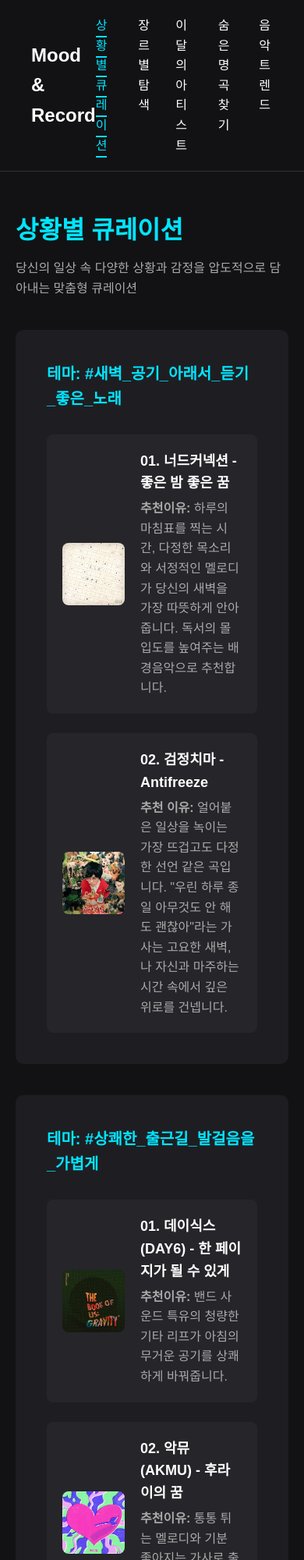
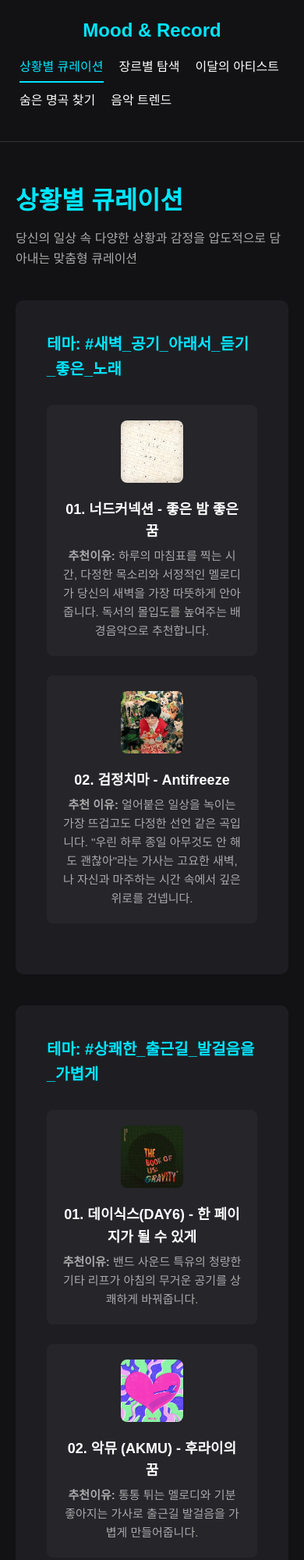
Before and after one commit to pwx200400-design/pwx200400-design.github.io, a plain HTML site: page situation.html in a window 390 px wide. Shown: the top 2000 px of the page at 78% size. Drawn offline with Linux system fonts and the light colour scheme.

Commit message:
Update situation.html

```diff
--- a/situation.html
+++ b/situation.html
@@ -1,5 +1,5 @@
 <!DOCTYPE html>
-<html>
+<html lang="ko">
 <head>
     <meta charset="UTF-8">
     <meta name="viewport" content="width=device-width, initial-scale=1.0">
@@ -7,27 +7,55 @@
     <style>
         * { margin: 0; padding: 0; box-sizing: border-box; }
         body { background-color: #121214; color: #ffffff; font-family: 'Pretendard', sans-serif; line-height: 1.6; }
-    a { text-decoration: none; color: inherit; }
+        a { text-decoration: none; color: inherit; display: block; }
         ul { list-style: none; }
 
+        [class*="c_"] { float: left; padding: 10px; width: 100%; }
+        .clearfix::after { content: ""; display: block; clear: both; }
 
-    header { display: flex; justify-content: space-between; align-items: center; padding: 20px 40px; border-bottom: 1px solid #333; }
-    .logo { font-size: 24px; font-weight: bold; }
-    .gnb { display: flex; gap: 30px; }
-    .gnb li a { font-size: 16px; transition: color 0.3s, border-bottom 0.3s; padding-bottom: 5px; }
+        @media only screen and (min-width: 768px) {
+            .c_4 { width: 33.33%; }
+            .c_6 { width: 50%; }
+            .c_8 { width: 66.66%; }
+            .c_12 { width: 100%; }
+        }
+
+        header { padding: 20px 40px; border-bottom: 1px solid #333; overflow: hidden; }
+        .logo { font-size: 24px; font-weight: bold; float: left; margin-top: 5px; color: #00e5ff; }
+        .gnb { float: right; overflow: hidden; }
+        .gnb li { float: left; margin-left: 30px; }
+        .gnb li a { padding-bottom: 5px; border-bottom: 2px solid transparent; transition: 0.3s; }
         .gnb li a:hover, .gnb li a.active { color: #00e5ff; border-bottom: 2px solid #00e5ff; }
-
 
         .sub-container { max-width: 1200px; margin: 50px auto; padding: 0 20px; }
         .page-title { font-size: 32px; color: #00e5ff; margin-bottom: 10px; }
         .page-desc { font-size: 16px; color: #aaa; margin-bottom: 40px; }
 
+        .theme-box { background: #1e1e22; padding: 40px; border-radius: 10px; margin-bottom: 40px; }
+        .theme-title { color: #00e5ff; margin-bottom: 30px; font-size: 20px; font-weight: bold; }
 
-    footer { text-align: center; padding: 30px; border-top: 1px solid #333; color: #777; margin-top: 60px; }
+        .track-item { background: #25252a; padding: 20px; border-radius: 8px; margin-bottom: 25px; }
+        .track-img { float: left; width: 80px; height: 80px; border-radius: 8px; object-fit: cover; margin-right: 20px; }
+
+        .track-info { overflow: hidden; padding-top: 5px; }
+        .track-info h4 { font-size: 18px; margin-bottom: 5px; }
+        .track-info p { color: #aaa; font-size: 15px; }
+
+        footer { text-align: center; padding: 40px; border-top: 1px solid #333; color: #777; margin-top: 60px; clear: both; display: block; width: 100%; position: relative; z-index: 10; background-color: #121214; }
+
+        @media only screen and (max-width: 767px) {
+            header { text-align: center; padding: 15px; }
+            .logo { float: none; display: inline-block; margin-bottom: 15px; }
+            .gnb { float: none; display: inline-block; }
+            .gnb li { margin: 0 10px 10px 10px; }
+            .track-img { float: none; display: block; margin: 0 auto 15px auto; }
+            .track-info { text-align: center; }
+        }
     </style>
 </head>
 <body>
-    <header>
+
+    <header class="clearfix">
         <div class="logo"><a href="index.html">Mood & Record</a></div>
         <ul class="gnb">
             <li><a href="situation.html" class="active">상황별 큐레이션</a></li>
@@ -42,62 +70,62 @@
         <h2 class="page-title">상황별 큐레이션</h2>
         <p class="page-desc">당신의 일상 속 다양한 상황과 감정을 압도적으로 담아내는 맞춤형 큐레이션</p>
 
-        <div style="background: #1e1e22; padding: 40px; border-radius: 10px; margin-bottom: 40px;">
-            <p style="color: #00e5ff; margin-bottom: 30px; font-size: 20px; font-weight: bold;">테마: #새벽_공기_아래서_듣기_좋은_노래</p>
+        <div class="theme-box">
+            <p class="theme-title">테마: #새벽_공기_아래서_듣기_좋은_노래</p>
 
-            <div style="margin-bottom: 25px; display: flex; gap: 20px; align-items: center; background: #25252a; padding: 20px; border-radius: 8px;">
-                <img src="img/photo2-1.jpeg" alt="앨범 아트" style="width: 80px; height: 80px; border-radius: 8px; object-fit: cover;">
-                <div>
-                    <h4 style="font-size: 18px; margin-bottom: 5px;">01. 너드커넥션 - 좋은 밤 좋은 꿈</h4>
-                    <p style="color: #aaa;"><strong>추천이유:</strong> 하루의 마침표를 찍는 시간, 다정한 목소리와 서정적인 멜로디가 당신의 새벽을 가장 따뜻하게 안아줍니다. 독서의 몰입도를 높여주는 배경음악으로 추천합니다.</p>
+            <div class="track-item clearfix">
+                <img src="img/photo2-1.jpeg" alt="앨범 아트" class="track-img">
+                <div class="track-info">
+                    <h4>01. 너드커넥션 - 좋은 밤 좋은 꿈</h4>
+                    <p><strong>추천이유:</strong> 하루의 마침표를 찍는 시간, 다정한 목소리와 서정적인 멜로디가 당신의 새벽을 가장 따뜻하게 안아줍니다. 독서의 몰입도를 높여주는 배경음악으로 추천합니다.</p>
                 </div>
             </div>
 
-            <div style="display: flex; gap: 20px; align-items: center; background: #25252a; padding: 20px; border-radius: 8px;">
-                <img src="img/photo2-2.jpeg" alt="앨범 아트" style="width: 80px; height: 80px; border-radius: 8px; object-fit: cover;">
-                <div>
-                    <h4 style="font-size: 18px; margin-bottom: 5px;">02. 검정치마 - Antifreeze</h4>
-                    <p style="color: #aaa;"><strong>추천 이유:</strong> 얼어붙은 일상을 녹이는 가장 뜨겁고도 다정한 선언 같은 곡입니다. "우린 하루 종일 아무것도 안 해도 괜찮아"라는 가사는 고요한 새벽, 나 자신과 마주하는 시간 속에서 깊은 위로를 건넵니다.</p>
+            <div class="track-item clearfix">
+                <img src="img/photo2-2.jpeg" alt="앨범 아트" class="track-img">
+                <div class="track-info">
+                    <h4>02. 검정치마 - Antifreeze</h4>
+                    <p><strong>추천 이유:</strong> 얼어붙은 일상을 녹이는 가장 뜨겁고도 다정한 선언 같은 곡입니다. "우린 하루 종일 아무것도 안 해도 괜찮아"라는 가사는 고요한 새벽, 나 자신과 마주하는 시간 속에서 깊은 위로를 건넵니다.</p>
                 </div>
             </div>
         </div>
 
-        <div style="background: #1e1e22; padding: 40px; border-radius: 10px; margin-bottom: 40px;">
-            <p style="color: #00e5ff; margin-bottom: 30px; font-size: 20px; font-weight: bold;">테마: #상쾌한_출근길_발걸음을_가볍게</p>
+        <div class="theme-box">
+            <p class="theme-title">테마: #상쾌한_출근길_발걸음을_가볍게</p>
 
-            <div style="margin-bottom: 25px; display: flex; gap: 20px; align-items: center; background: #25252a; padding: 20px; border-radius: 8px;">
-                <img src="img/photo2-3.jpeg" alt="앨범 아트" style="width: 80px; height: 80px; border-radius: 8px; object-fit: cover;">
-                <div>
-                    <h4 style="font-size: 18px; margin-bottom: 5px;">01. 데이식스(DAY6) - 한 페이지가 될 수 있게</h4>
-                    <p style="color: #aaa;"><strong>추천이유:</strong> 밴드 사운드 특유의 청량한 기타 리프가 아침의 무거운 공기를 상쾌하게 바꿔줍니다.</p>
+            <div class="track-item clearfix">
+                <img src="img/photo2-3.jpeg" alt="앨범 아트" class="track-img">
+                <div class="track-info">
+                    <h4>01. 데이식스(DAY6) - 한 페이지가 될 수 있게</h4>
+                    <p><strong>추천이유:</strong> 밴드 사운드 특유의 청량한 기타 리프가 아침의 무거운 공기를 상쾌하게 바꿔줍니다.</p>
                 </div>
             </div>
 
-            <div style="display: flex; gap: 20px; align-items: center; background: #25252a; padding: 20px; border-radius: 8px;">
-                <img src="img/photo2-4.jpeg" alt="앨범 아트" style="width: 80px; height: 80px; border-radius: 8px; object-fit: cover;">
-                <div>
-                    <h4 style="font-size: 18px; margin-bottom: 5px;">02. 악뮤 (AKMU) - 후라이의 꿈</h4>
-                    <p style="color: #aaa;"><strong>추천이유:</strong> 통통 튀는 멜로디와 기분 좋아지는 가사로 출근길 발걸음을 가볍게 만들어줍니다.</p>
+            <div class="track-item clearfix">
+                <img src="img/photo2-4.jpeg" alt="앨범 아트" class="track-img">
+                <div class="track-info">
+                    <h4>02. 악뮤 (AKMU) - 후라이의 꿈</h4>
+                    <p><strong>추천이유:</strong> 통통 튀는 멜로디와 기분 좋아지는 가사로 출근길 발걸음을 가볍게 만들어줍니다.</p>
                 </div>
             </div>
         </div>
 
-        <div style="background: #1e1e22; padding: 40px; border-radius: 10px;">
-            <p style="color: #00e5ff; margin-bottom: 30px; font-size: 20px; font-weight: bold;">테마: #하루를_마무리하는_위로의_시간</p>
+        <div class="theme-box">
+            <p class="theme-title">테마: #하루를_마무리하는_위로의_시간</p>
 
-            <div style="margin-bottom: 25px; display: flex; gap: 20px; align-items: center; background: #25252a; padding: 20px; border-radius: 8px;">
-                <img src="img/photo2-5.jpeg" alt="앨범 아트" style="width: 80px; height: 80px; border-radius: 8px; object-fit: cover;">
-                <div>
-                    <h4 style="font-size: 18px; margin-bottom: 5px;">01. 아이유(IU) - 하루 끝</h4>
-                    <p style="color: #aaa;"><strong>추천이유:</strong> 산뜻한 리듬과 가사가 하루의 마무리를 기분 좋게 만들어줍니다.</p>
+            <div class="track-item clearfix">
+                <img src="img/photo2-5.jpeg" alt="앨범 아트" class="track-img">
+                <div class="track-info">
+                    <h4>01. 아이유(IU) - 하루 끝</h4>
+                    <p><strong>추천이유:</strong> 산뜻한 리듬과 가사가 하루의 마무리를 기분 좋게 만들어줍니다.</p>
                 </div>
             </div>
 
-            <div style="display: flex; gap: 20px; align-items: center; background: #25252a; padding: 20px; border-radius: 8px;">
-                <img src="img/photo2-6.jpeg" alt="앨범 아트" style="width: 80px; height: 80px; border-radius: 8px; object-fit: cover;">
-                <div>
-                    <h4 style="font-size: 18px; margin-bottom: 5px;">02. 오왠(O.WHEN) - 오늘</h4>
-                    <p style="color: #aaa;"><strong>추천이유:</strong> 퇴근길이나 잠들기 전, 지친 감정을 토닥여주는 인디 감성의 곡입니다.</p>
+            <div class="track-item clearfix">
+                <img src="img/photo2-6.jpeg" alt="앨범 아트" class="track-img">
+                <div class="track-info">
+                    <h4>02. 오왠(O.WHEN) - 오늘</h4>
+                    <p><strong>추천이유:</strong> 퇴근길이나 잠들기 전, 지친 감정을 토닥여주는 인디 감성의 곡입니다.</p>
                 </div>
             </div>
         </div>
```
Lines whose indentation alone changed are shown as unchanged.
